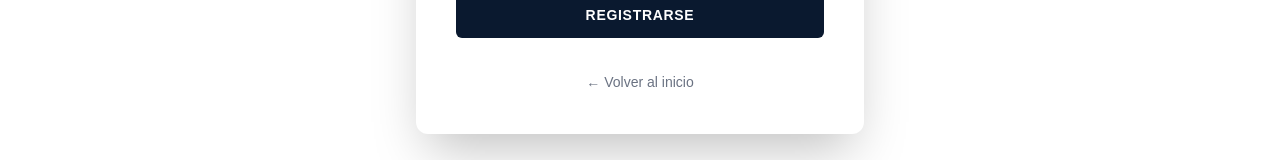
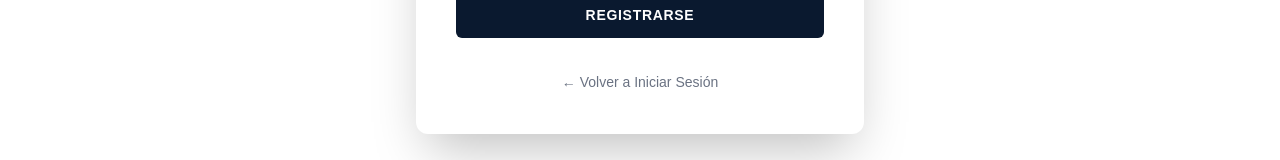
Before and after one commit to godofredobravoplaza-code/DonBenjamin-Cotizador, a Next.js app: page /login in a window 1280 px wide. Both pictures are taken after a click on the button "Regístrate aquí". Shown: the part 562-722 px from the top of the page. Built offline with nearby package versions, Linux system fonts and the light colour scheme; no server answers.

Commit message:
fix: ocultar boton volver al inicio en login y mejorarlo para volver desde registro

```diff
--- a/src/app/login/page.tsx
+++ b/src/app/login/page.tsx
@@ -207,11 +207,21 @@ export default function LoginPage() {
             </button>
           </div>
         </form>
-        <div className="text-center mt-4">
-          <Link href="/" className="text-sm text-gray-500 hover:text-navy">
-            &larr; Volver al inicio
-          </Link>
-        </div>
+        {!isLogin && (
+          <div className="text-center mt-4">
+            <button
+              type="button"
+              onClick={() => {
+                setIsLogin(true);
+                setErrorMsg("");
+                setWarningMsg("");
+              }}
+              className="text-sm text-gray-500 hover:text-navy"
+            >
+              &larr; Volver a Iniciar Sesión
+            </button>
+          </div>
+        )}
       </div>
     </div>
   );
```
